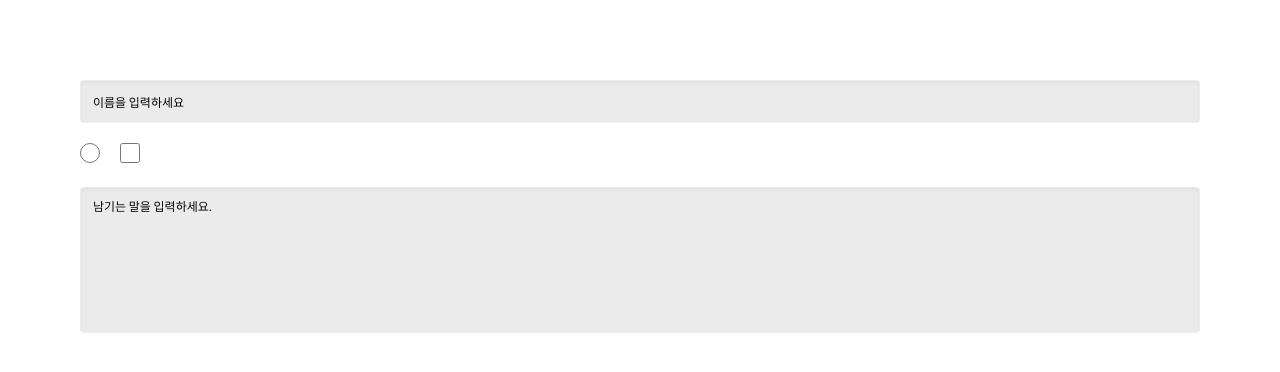
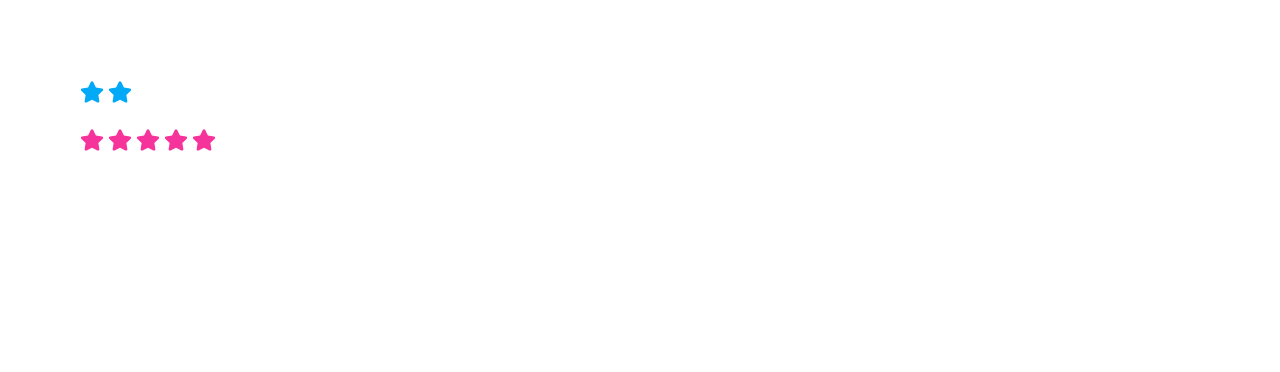
Before and after one commit to tubi55/react19_part5_atomic_design_pattern, a React (Vite) app: page / in a window 1280 px wide. Shown: the top 372 px of the page. Built offline with nearby package versions, Linux system fonts and the light colour scheme; a web font is replaced by a local one.

Commit message:
atoms: Rating

```diff
--- /dev/null
+++ b/src/components/atoms/Rating.jsx
@@ -0,0 +1,30 @@
+import { FaStar } from "react-icons/fa";
+import { twMerge } from "tailwind-merge";
+
+export default function Rating({
+  value, // 표시할 실제 점수 값 (예: 4.5, 9.7 등)
+  total = 10, // 점수의 총 기준값 (기본: 10점 만점)
+  rates = 5, // 출력할 별 아이콘 수 (기본: 5개)
+  className, // 외부에서 전달하는 추가 스타일 클래스
+}) {
+  // 점수 비율을 기준으로 출력할 별 개수 계산
+  const starsCount = Math.round((value / total) * rates);
+
+  return (
+    <p className="flex gap-1 text-xs">
+      {Array(starsCount)
+        .fill()
+        .map((_, idx) => (
+          <span
+            key={idx}
+            className={twMerge(
+              "inline-block text-theme-point text-xs",
+              className
+            )}
+          >
+            <FaStar />
+          </span>
+        ))}
+    </p>
+  );
+}
--- a/src/pages/Home.jsx
+++ b/src/pages/Home.jsx
@@ -1,28 +1,11 @@
-import { useState } from "react";
-import Input from "../components/atoms/Input";
+import Rating from "../components/atoms/Rating";
 
 export default function Home() {
-  const [comment, setComment] = useState("");
-
   return (
-    <section className="p-20 flex-wrap gap-5">
-      {/* 비제어 컴포넌트 */}
-      <Input placeholder="이름을 입력하세요" name="username" />
-
-      {/* 라디오, 체크박스 */}
-      <Input type="radio" name="gender" className="size-5" />
-      <Input type="checkbox" name="interest" className="size-5" />
+    <section className="p-20">
+      <Rating value={4.5} className="text-2xl" />
       <br />
-
-      {/* 제어 컴포넌트 */}
-      <Input
-        tag="textarea"
-        name="comment"
-        rows={10}
-        placeholder="남기는 말을 입력하세요."
-        value={comment}
-        onChange={(e) => setComment(e.target.value)}
-      />
+      <Rating value={9.7} className="text-2xl text-pink-500" />
     </section>
   );
 }
```
